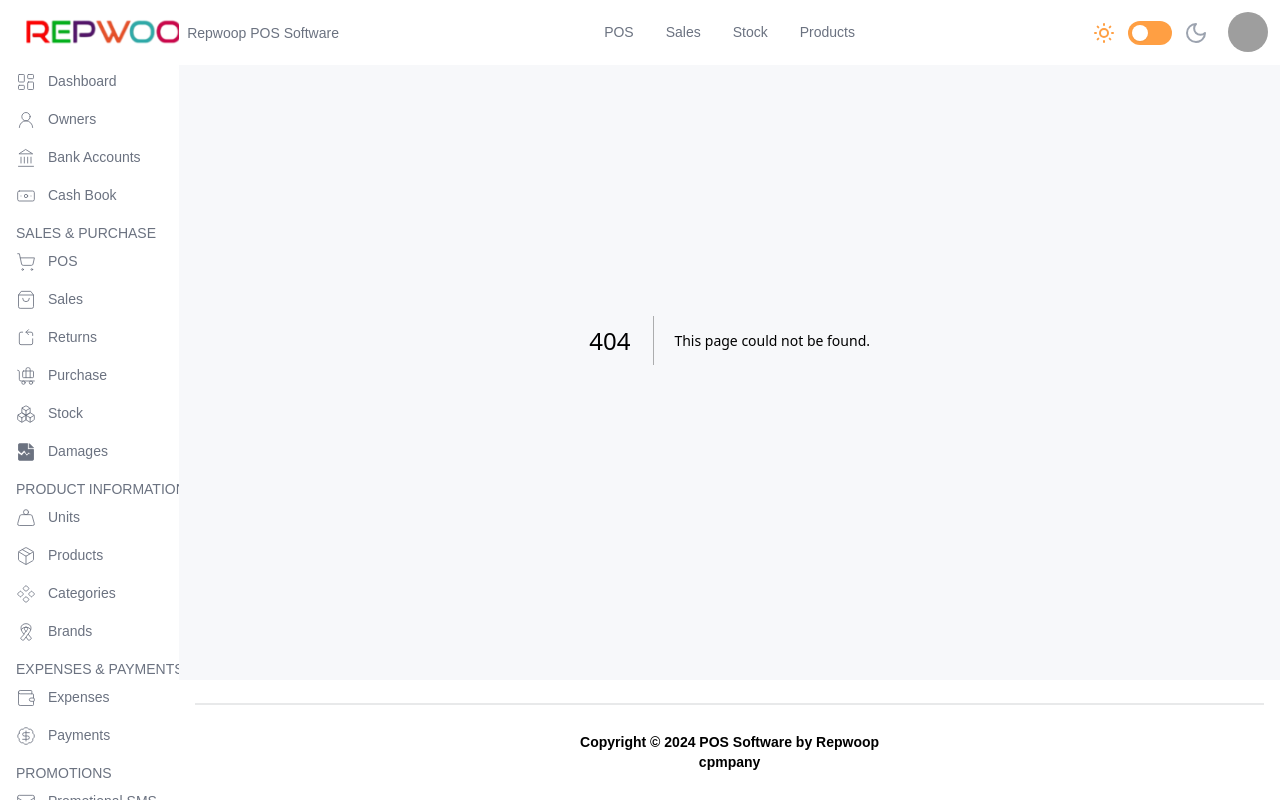
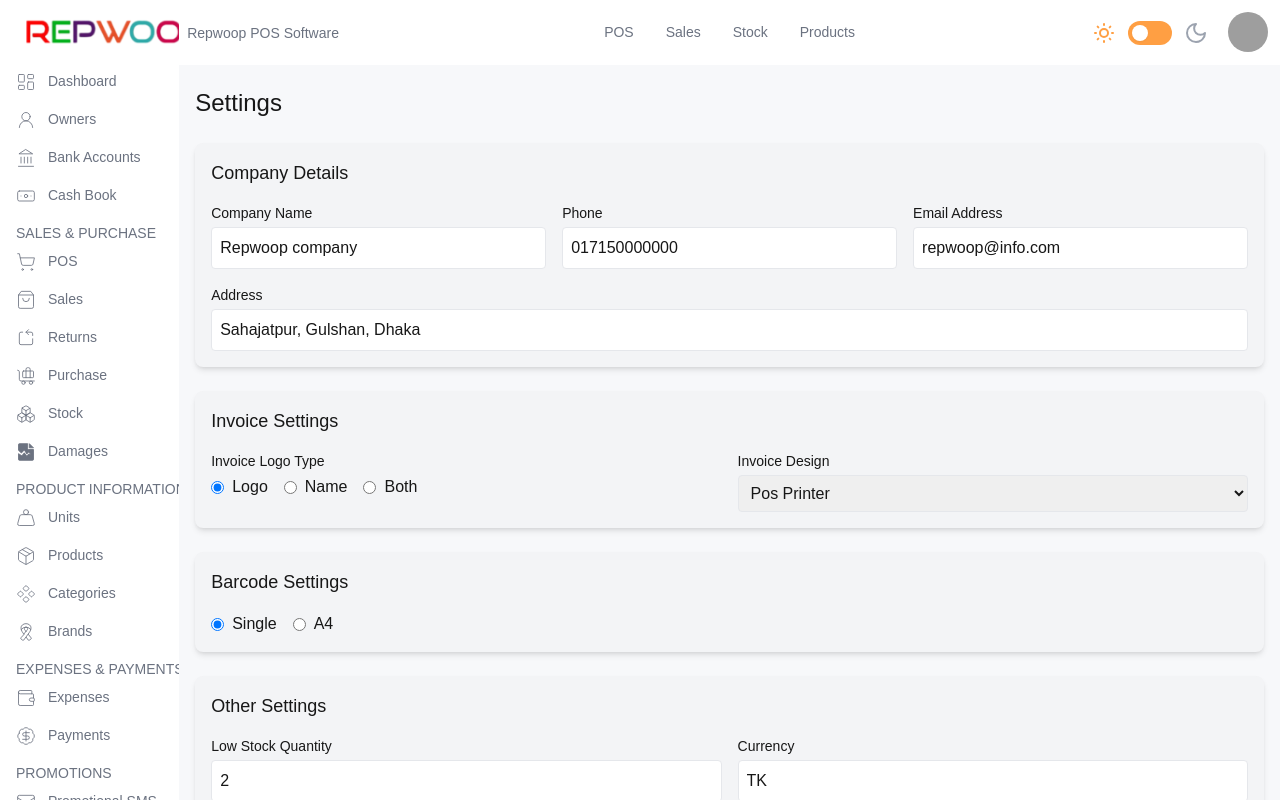
Before and after one commit to md-asif-iqbal/RepWoop-POS-system, a Next.js app: page /Settings in a window 1280 px wide. Before the commit this address had no page. Built offline with nearby package versions, Linux system fonts and the light colour scheme; grey boxes are pictures that could not be loaded.

Commit message:
settings part done

```diff
--- /dev/null
+++ b/app/Settings/page.jsx
@@ -0,0 +1,191 @@
+"use client"
+import React, { useState } from 'react';
+
+export default function Settings () {
+    const [companyName, setCompanyName] = useState('Repwoop company');
+    const [phone, setPhone] = useState('017150000000');
+    const [email, setEmail] = useState('repwoop@info.com');
+    const [address, setAddress] = useState('Sahajatpur, Gulshan, Dhaka');
+    const [invoiceLogoType, setInvoiceLogoType] = useState('Logo');
+    const [invoiceDesign, setInvoiceDesign] = useState('Pos Printer');
+    const [barcodeType, setBarcodeType] = useState('Single');
+    const [lowStockQuantity, setLowStockQuantity] = useState(2);
+    const [currency, setCurrency] = useState('TK');
+    const [darkMode, setDarkMode] = useState(false);
+
+  const handleSaveChanges = () => {
+    // Handle saving changes
+    alert('Changes saved successfully!');
+  };
+
+  return (
+    <div className="container mx-auto px-4 py-8 t-[25%] sm:mt-[5%]">
+    <h2 className="text-2xl mb-6">Settings</h2>
+
+    {/* Company Details */}
+    <div className="bg-gray-100 p-4 rounded-lg shadow-md mb-6">
+      <h3 className="text-lg  mb-4">Company Details</h3>
+      <div className="md:flex flex-wrap gap-4">
+        <div className="flex-1">
+          <label className="block text-sm mb-1">Company Name</label>
+          <input
+            type="text"
+            value={companyName}
+            onChange={(e) => setCompanyName(e.target.value)}
+            className="w-full p-2 border rounded"
+          />
+        </div>
+        <div className="flex-1">
+          <label className="block text-sm mb-1">Phone</label>
+          <input
+            type="text"
+            value={phone}
+            onChange={(e) => setPhone(e.target.value)}
+            className="w-full p-2 border rounded"
+          />
+        </div>
+        <div className="flex-1">
+          <label className="block text-sm mb-1">Email Address</label>
+          <input
+            type="email"
+            value={email}
+            onChange={(e) => setEmail(e.target.value)}
+            className="w-full p-2 border rounded"
+          />
+        </div>
+        <div className="w-full">
+          <label className="block text-sm mb-1">Address</label>
+          <input
+            type="text"
+            value={address}
+            onChange={(e) => setAddress(e.target.value)}
+            className="w-full p-2 border rounded"
+          />
+        </div>
+      </div>
+    </div>
+
+    {/* Invoice Settings */}
+    <div className="bg-gray-100 p-4 rounded-lg shadow-md mb-6">
+      <h3 className="text-lg  mb-4">Invoice Settings</h3>
+      <div className="md:flex md:flex-wrap gap-4">
+        <div className="flex-1">
+          <label className="block text-sm mb-1">Invoice Logo Type</label>
+          <div className="flex items-center space-x-4">
+            <label className="flex items-center">
+              <input
+                type="radio"
+                name="invoiceLogoType"
+                value="Logo"
+                checked={invoiceLogoType === 'Logo'}
+                onChange={(e) => setInvoiceLogoType(e.target.value)}
+                className="mr-2"
+              />
+              Logo
+            </label>
+            <label className="flex items-center">
+              <input
+                type="radio"
+                name="invoiceLogoType"
+                value="Name"
+                checked={invoiceLogoType === 'Name'}
+                onChange={(e) => setInvoiceLogoType(e.target.value)}
+                className="mr-2"
+              />
+              Name
+            </label>
+            <label className="flex items-center">
+              <input
+                type="radio"
+                name="invoiceLogoType"
+                value="Both"
+                checked={invoiceLogoType === 'Both'}
+                onChange={(e) => setInvoiceLogoType(e.target.value)}
+                className="mr-2"
+              />
+              Both
+            </label>
+          </div>
+        </div>
+        <div className="flex-1">
+          <label className="block text-sm mb-1">Invoice Design</label>
+          <select
+            value={invoiceDesign}
+            onChange={(e) => setInvoiceDesign(e.target.value)}
+            className="w-full p-2 border rounded"
+          >
+            <option value="Pos Printer">Pos Printer</option>
+            <option value="Classic">Classic</option>
+            <option value="Modern">Modern</option>
+          </select>
+        </div>
+      </div>
+    </div>
+
+    {/* Barcode Settings */}
+    <div className="bg-gray-100 p-4 rounded-lg shadow-md mb-6">
+      <h3 className="text-lg  mb-4">Barcode Settings</h3>
+      <div className="flex items-center space-x-4">
+        <label className="flex items-center">
+          <input
+            type="radio"
+            name="barcodeType"
+            value="Single"
+            checked={barcodeType === 'Single'}
+            onChange={(e) => setBarcodeType(e.target.value)}
+            className="mr-2"
+          />
+          Single
+        </label>
+        <label className="flex items-center">
+          <input
+            type="radio"
+            name="barcodeType"
+            value="A4"
+            checked={barcodeType === 'A4'}
+            onChange={(e) => setBarcodeType(e.target.value)}
+            className="mr-2"
+          />
+          A4
+        </label>
+      </div>
+    </div>
+
+    {/* Other Settings */}
+    <div className="bg-gray-100 p-4 rounded-lg shadow-md mb-6">
+      <h3 className="text-lg  mb-4">Other Settings</h3>
+      <div className="md:flex md:flex-wrap gap-4">
+
+        <div className="flex-1">
+          <label className="block text-sm mb-1">Low Stock Quantity</label>
+          <input
+            type="number"
+            value={lowStockQuantity}
+            onChange={(e) => setLowStockQuantity(Number(e.target.value))}
+            className="w-full p-2 border rounded"
+          />
+        </div>
+        <div className="flex-1">
+          <label className="block text-sm mb-1">Currency</label>
+          <input
+            type="text"
+            value={currency}
+            onChange={(e) => setCurrency(e.target.value)}
+            className="w-full p-2 border rounded"
+          />
+        </div>
+      </div>
+    </div>
+
+    {/* Save Changes Button */}
+    <div className="flex justify-center md:justify-end">
+      <button
+        onClick={handleSaveChanges}
+        className="bg-blue-500 text-white px-4 py-2 rounded"
+      >
+        Save Changes
+      </button>
+    </div>
+  </div>
+  )
+}
```
